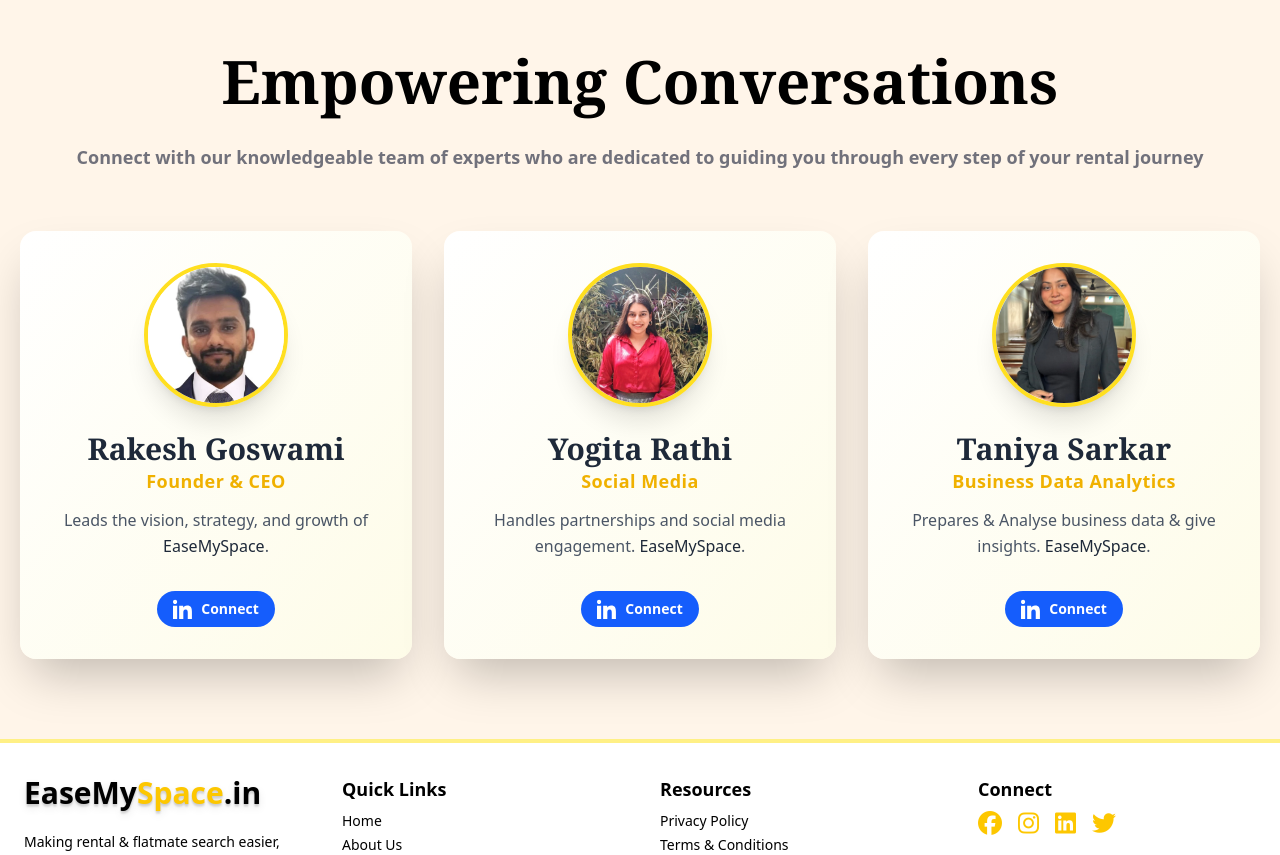
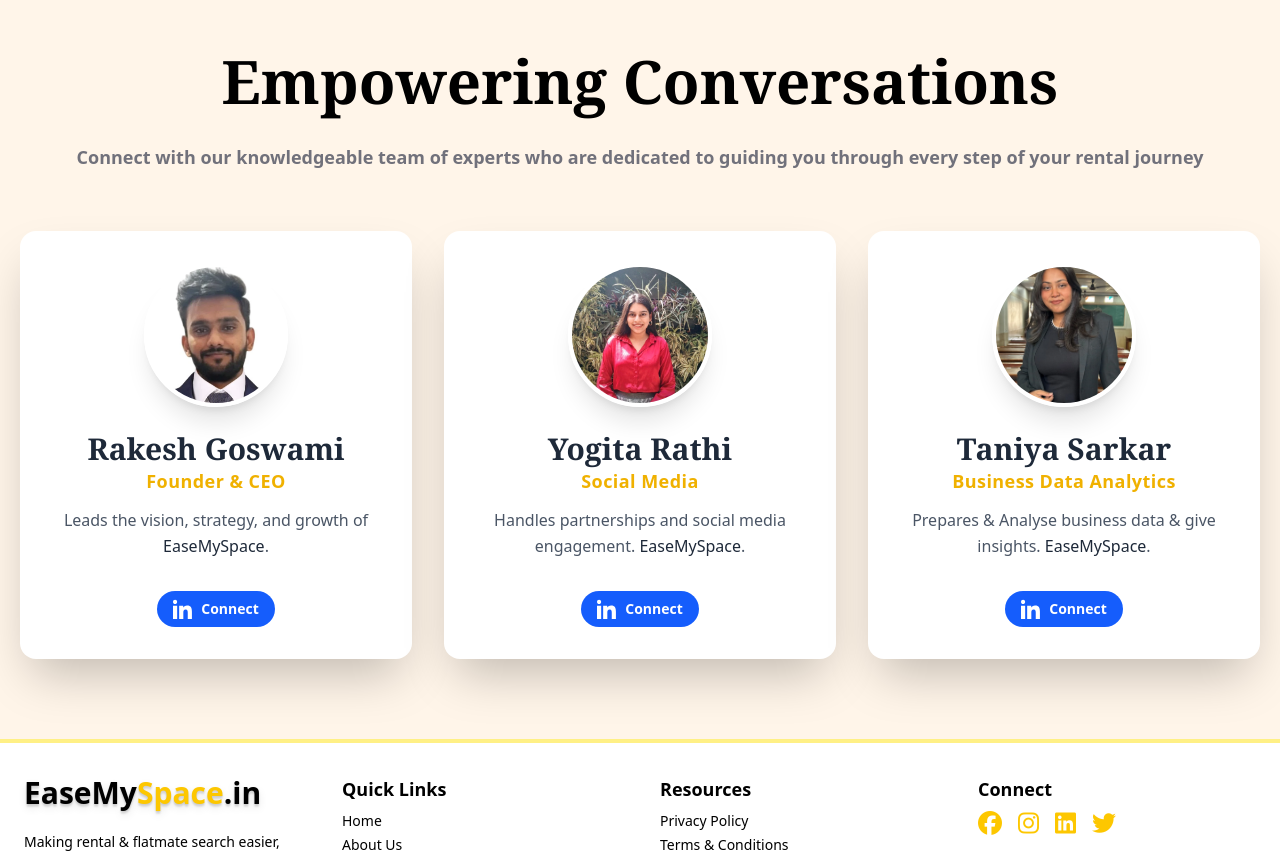
Before and after one commit to Arvind7703/EaseMySpace-Task, a PHP site: page /home.php in a window 1280 px wide. Shown: the part 3012-3867 px from the top of the page. Run offline with PHP 8.4, Linux system fonts and the light colour scheme; some libraries are stand-ins or nearby versions.

Commit message:
minor changes ready to zip

```diff
--- a/home.php
+++ b/home.php
@@ -240,8 +240,8 @@ $teamMembers = [
 ?>
 <div class='grid lg:grid-cols-3 xs:grid-rows-3 gap-8 place-items-center py-10 px-5'>
   <?php foreach ($teamMembers as $member): ?>
-    <div class="group w-full max-w-md bg-gradient-to-br from-white to-yellow-50 shadow-2xl rounded-2xl p-8 flex flex-col items-center text-center space-y-6 transform lg:hover:scale-105 lg:hover:shadow-3xl transition duration-500 ease-in-out">
-      <img src="<?= $member['img'] ?>" alt="<?= $member['name'] ?>" class="w-36 h-36 rounded-full object-cover shadow-xl border-4 border-white lg:group-hover:border-yellow-300 border-yellow-300  transition-all duration-500 ease-in-out group-hover:shadow-xl" />
+    <div class="group w-full max-w-md bg-white shadow-2xl rounded-2xl p-8 flex flex-col items-center text-center space-y-6 transform lg:hover:scale-105 lg:hover:shadow-3xl transition duration-500 ease-in-out">
+      <img src="<?= $member['img'] ?>" alt="<?= $member['name'] ?>" class="w-36 h-36 rounded-full object-cover shadow-xl border-4 border-white lg:group-hover:border-yellow-300 xs:border-yellow-300  transition-all duration-500 ease-in-out group-hover:shadow-xl" />
 
       <div>
         <p class="font-serif text-3xl font-extrabold text-gray-800"><?= $member['name'] ?></p>
```
